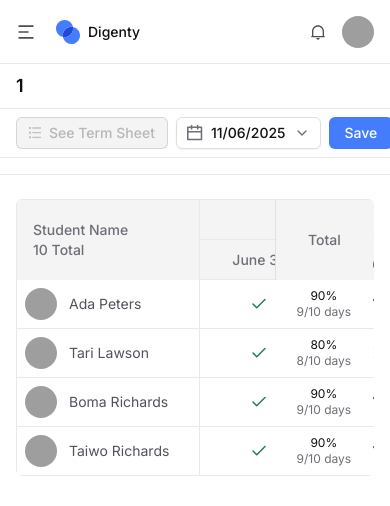
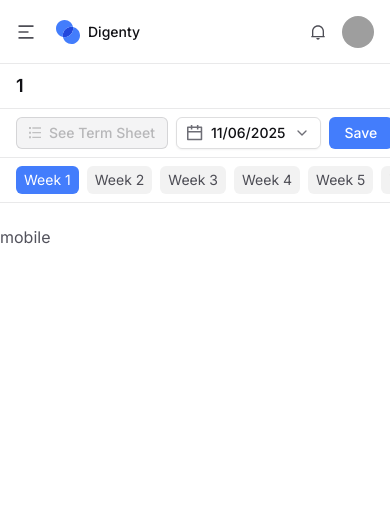
Before and after one commit to digenty/digenty-web, a Next.js app: page /attendance/1/term-sheet in a window 390 px wide. Shown: the top 506 px of the page. Built offline with nearby package versions, Linux system fonts and the light colour scheme; grey boxes are pictures that could not be loaded.

Commit message:
feat: implement term sheet header on mobile

```diff
--- a/src/app/styles/globals.css
+++ b/src/app/styles/globals.css
@@ -1027,3 +1027,11 @@
   background-color: var(--color-popover) !important;
   border: 1px solid var(--color-border-default) !important;
 }
+
+.scrollbar-hide::-webkit-scrollbar {
+  display: none !important;
+}
+.scrollbar-hide {
+  -ms-overflow-style: none !important; /* IE and Edge */
+  scrollbar-width: none !important; /* Firefox */
+}
--- a/src/components/AttendanceManagement/ClassAttendance/TermSheet/TermSheetHeader.tsx
+++ b/src/components/AttendanceManagement/ClassAttendance/TermSheet/TermSheetHeader.tsx
@@ -6,11 +6,23 @@ import { Button } from "@/components/ui/button";
 import { Calendar as AttendanceCalendar } from "@/components/ui/calendar";
 import { Select, SelectContent, SelectTrigger, SelectValue } from "@/components/ui/select";
 import { useBreadcrumb } from "@/hooks/useBreadcrumb";
+import { cn } from "@/lib/utils";
 import { format } from "date-fns";
 import { usePathname, useRouter } from "next/navigation";
 import React from "react";
+import { AttendanceWeek } from "./students";
 
-export const TermSheetHeader = ({ classname }: { classname: string }) => {
+export const TermSheetHeader = ({
+  classname,
+  termWeeks,
+  activeWeek,
+  setActiveWeek,
+}: {
+  classname: string;
+  termWeeks: AttendanceWeek[];
+  activeWeek: string;
+  setActiveWeek: (week: string) => void;
+}) => {
   const router = useRouter();
   const pathname = usePathname();
 
@@ -64,7 +76,21 @@ export const TermSheetHeader = ({ classname }: { classname: string }) => {
         </Button>
       </div>
 
-      <div className="border-border-default flex w-full gap-2 border-t px-4 pt-2 md:hidden md:px-8">{/* Loop thru weeksfor mobile view  */}</div>
+      <div className="border-border-default scrollbar-hide flex w-full gap-2 overflow-x-auto border-t px-4 pt-2 md:hidden md:px-8">
+        {termWeeks.map(week => (
+          <span
+            key={week.week}
+            role="button"
+            onClick={() => setActiveWeek(week.week)}
+            className={cn(
+              "bg-bg-state-soft text-text-subtle w-fit rounded-md px-2 py-1 text-sm text-nowrap",
+              activeWeek === week.week && "bg-bg-state-primary text-text-white-default",
+            )}
+          >
+            {week.week}
+          </span>
+        ))}
+      </div>
     </div>
   );
 };
--- a/src/components/AttendanceManagement/ClassAttendance/TermSheet/index.tsx
+++ b/src/components/AttendanceManagement/ClassAttendance/TermSheet/index.tsx
@@ -13,27 +13,21 @@ export interface Student {
   present: boolean;
 }
 
-// const students: Student[] = Array.from({ length: 15 }).map((_, i) => ({
-//   id: i + 1,
-//   name: "Damilare John",
-//   avatar: "/avatar.png", // your static image
-//   present: i === 1 ? false : true, // just to test ✓ and ✕
-// }));
-
 export const TermSheet = () => {
   const path = usePathname();
   const classGroup = path.split("/")[2] ?? "";
   const [page, setPage] = useState(1);
   const [rowSelection, setRowSelection] = useState({});
   const [selectedRows, setSelectedRows] = useState<StudentAttendance[]>([]);
+  const [activeWeek, setActiveWeek] = useState(students[0].weeks[0].week);
   console.log(selectedRows);
   const pageSize = 10;
 
   return (
     <div className="space-y-6">
-      <TermSheetHeader classname={classGroup.replace("-", " ")} />
+      <TermSheetHeader classname={classGroup.replace("-", " ")} termWeeks={students[0].weeks} activeWeek={activeWeek} setActiveWeek={setActiveWeek} />
 
-      <div className="px-4 md:px-8">
+      <div className="hidden px-4 md:block md:px-8">
         <DataTable
           columns={generateColumns(students[0].weeks)}
           data={students}
@@ -53,6 +47,8 @@ export const TermSheet = () => {
           fullBorder
         />
       </div>
+
+      <div className="block md:hidden">mobile</div>
     </div>
   );
 };
--- a/src/components/AttendanceManagement/ClassAttendance/TermSheet/students.ts
+++ b/src/components/AttendanceManagement/ClassAttendance/TermSheet/students.ts
@@ -35,6 +35,106 @@ export const students: StudentAttendance[] = [
       },
       {
         week: "Week 2",
+        days: [
+          { date: "2025-07-07", present: true },
+          { date: "2025-07-08", present: true },
+          { date: "2025-07-09", present: true },
+          { date: "2025-07-10", present: true },
+          { date: "2025-07-11", present: true },
+        ],
+      },
+      {
+        week: "Week 3",
+        days: [
+          { date: "2025-07-07", present: true },
+          { date: "2025-07-08", present: true },
+          { date: "2025-07-09", present: true },
+          { date: "2025-07-10", present: true },
+          { date: "2025-07-11", present: true },
+        ],
+      },
+      {
+        week: "Week 4",
+        days: [
+          { date: "2025-07-07", present: true },
+          { date: "2025-07-08", present: true },
+          { date: "2025-07-09", present: true },
+          { date: "2025-07-10", present: true },
+          { date: "2025-07-11", present: true },
+        ],
+      },
+      {
+        week: "Week 5",
+        days: [
+          { date: "2025-07-07", present: true },
+          { date: "2025-07-08", present: true },
+          { date: "2025-07-09", present: true },
+          { date: "2025-07-10", present: true },
+          { date: "2025-07-11", present: true },
+        ],
+      },
+      {
+        week: "Week 6",
+        days: [
+          { date: "2025-07-07", present: true },
+          { date: "2025-07-08", present: true },
+          { date: "2025-07-09", present: true },
+          { date: "2025-07-10", present: true },
+          { date: "2025-07-11", present: true },
+        ],
+      },
+      {
+        week: "Week 7",
+        days: [
+          { date: "2025-07-07", present: true },
+          { date: "2025-07-08", present: true },
+          { date: "2025-07-09", present: true },
+          { date: "2025-07-10", present: true },
+          { date: "2025-07-11", present: true },
+        ],
+      },
+      {
+        week: "Week 8",
+        days: [
+          { date: "2025-07-07", present: true },
+          { date: "2025-07-08", present: true },
+          { date: "2025-07-09", present: true },
+          { date: "2025-07-10", present: true },
+          { date: "2025-07-11", present: true },
+        ],
+      },
+      {
+        week: "Week 9",
+        days: [
+          { date: "2025-07-07", present: true },
+          { date: "2025-07-08", present: true },
+          { date: "2025-07-09", present: true },
+          { date: "2025-07-10", present: true },
+          { date: "2025-07-11", present: true },
+        ],
+      },
+      {
+        week: "Week 10",
+        days: [
+          { date: "2025-07-07", present: true },
+          { date: "2025-07-08", present: true },
+          { date: "2025-07-09", present: true },
+          { date: "2025-07-10", present: true },
+          { date: "2025-07-11", present: true },
+        ],
+      },
+      {
+        week: "Week 11",
+        days: [
+          { date: "2025-07-07", present: true },
+          { date: "2025-07-08", present: true },
+          { date: "2025-07-09", present: true },
+          { date: "2025-07-10", present: true },
+          { date: "2025-07-11", present: true },
+        ],
+      },
+      {
+        week: "Week 12",
         days: [
           { date: "2025-07-07", present: true },
           { date: "2025-07-08", present: true },
```
